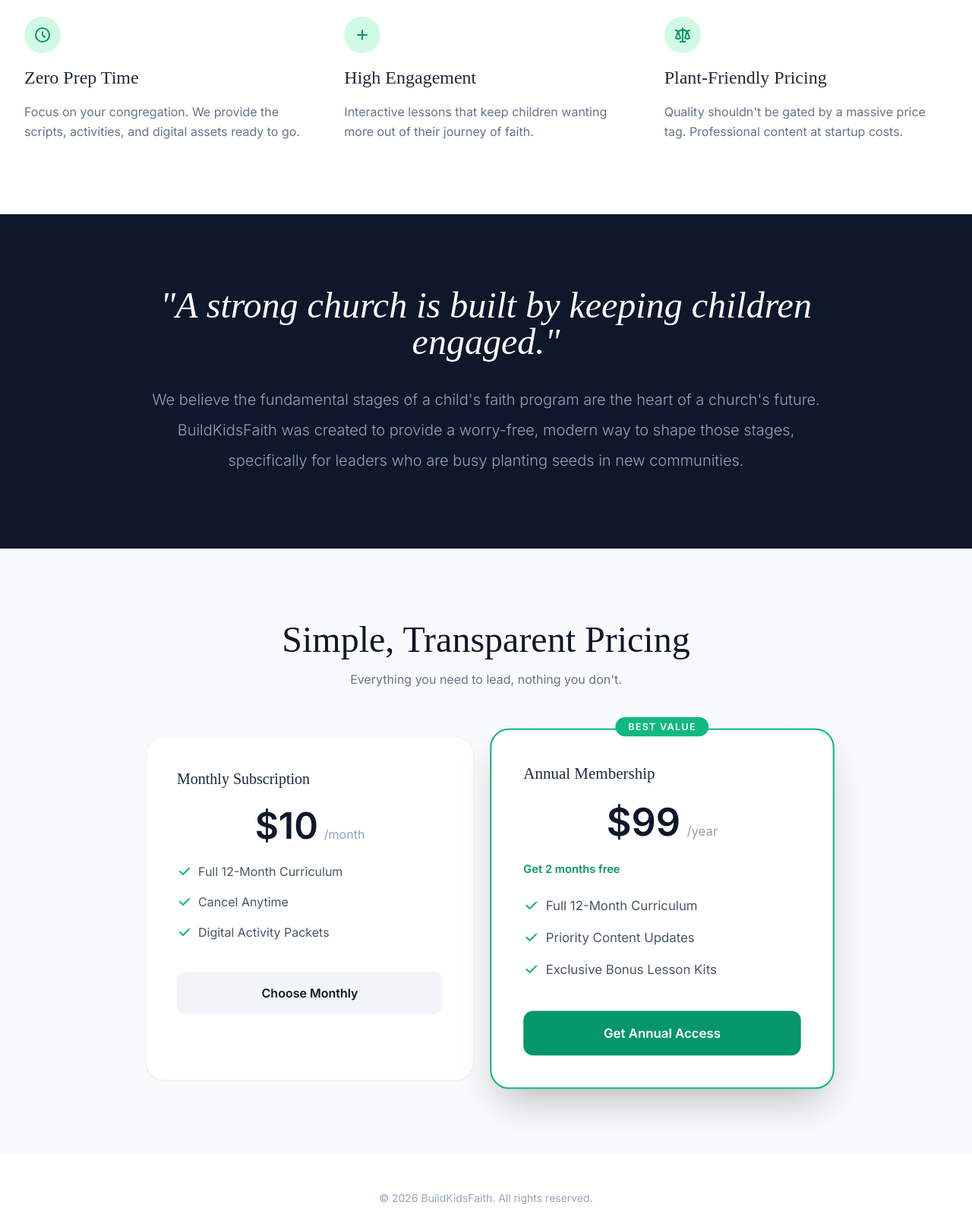
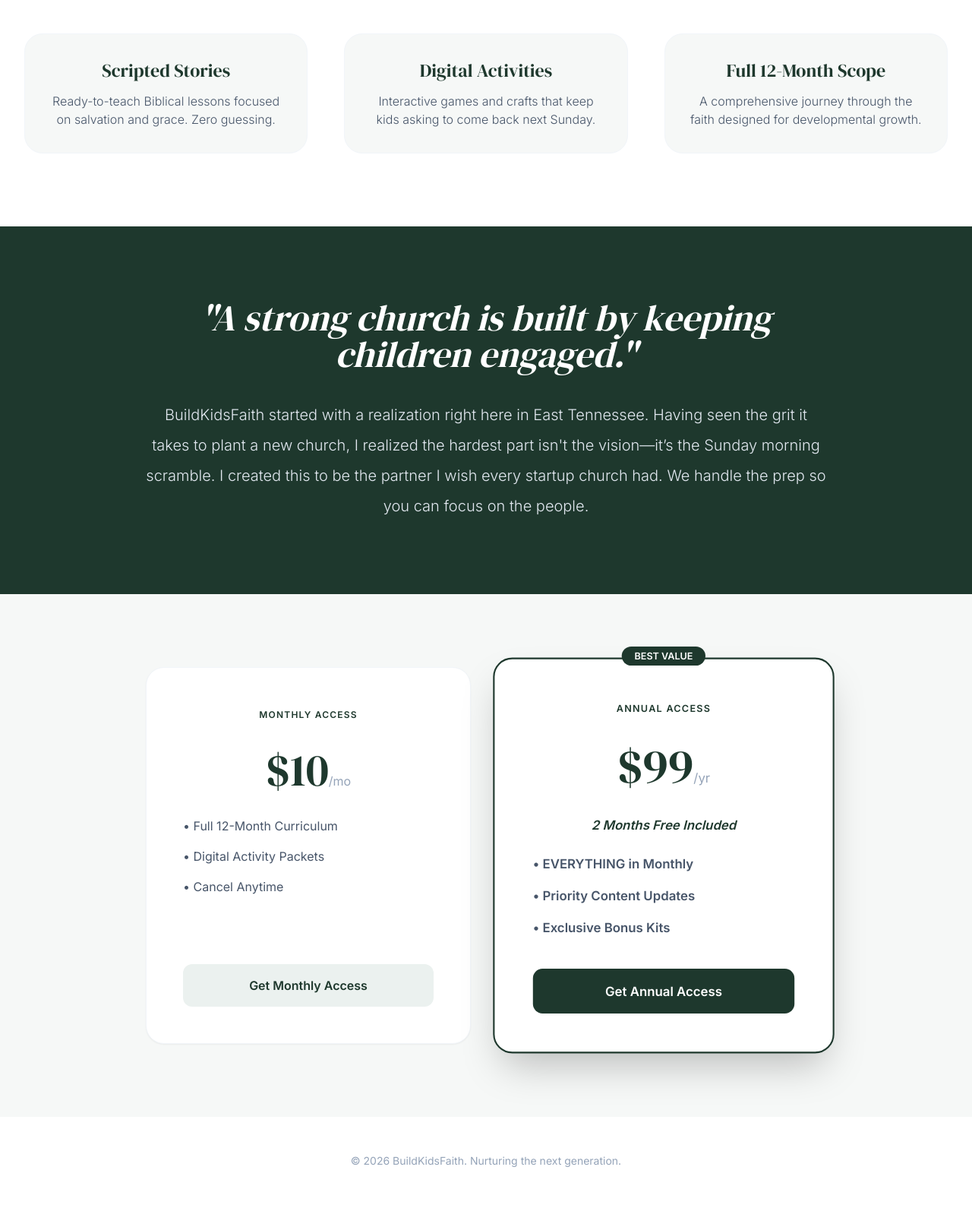
Before and after one commit to whodeygus/buildkidsfaith, a plain HTML site: page index.html in a window 1280 px wide. Shown: the part 780-2370 px from the top of the page at 76% size. Drawn offline with nearby package versions, Linux system fonts and the light colour scheme.

Commit message:
Refactor index.html for layout and design improvements
Updated HTML structure and styling for improved layout and design.

```diff
--- a/index.html
+++ b/index.html
@@ -6,125 +6,115 @@
     <title>BuildKidsFaith | Sunday School Curriculum for Church Plants</title>
     <script src="https://cdn.tailwindcss.com"></script>
     <link href="https://fonts.googleapis.com/css2?family=DM+Serif+Display&family=Inter:wght@300;400;600&display=swap" rel="stylesheet">
+    <script>
+        tailwind.config = {
+            theme: {
+                extend: {
+                    colors: {
+                        sage: { 50: '#f6f8f7', 100: '#ebf1ef', 500: '#8ca19c' },
+                        forest: '#1e382d'
+                    },
+                    fontFamily: { heading: ['"DM Serif Display"', 'serif'], body: ['Inter', 'sans-serif'] },
+                }
+            }
+        }
+    </script>
     <style>
-        body { font-family: 'Inter', sans-serif; }
-        h1, h2, h3 { font-family: 'DM+Serif+Display', serif; }
+        h1, h2, h3 { font-family: 'DM Serif Display', serif; }
         .hero-gradient { background: linear-gradient(135deg, #fdfbfb 0%, #ebedee 100%); }
     </style>
 </head>
-<body class="bg-white text-slate-800">
+<body class="bg-white text-slate-800 font-body antialiased">
 
     <nav class="flex items-center justify-between px-8 py-6 max-w-7xl mx-auto">
-        <div class="text-2xl font-bold tracking-tight text-slate-900">BuildKidsFaith<span class="text-emerald-600">.</span></div>
+        <div class="flex items-center gap-3">
+            <svg class="w-9 h-9 text-forest" fill="none" viewBox="0 0 24 24" stroke="currentColor">
+              <path stroke-linecap="round" stroke-linejoin="round" stroke-width="1.5" d="M12 2C7.03 2 3 6.03 3 11c0 2.22 1.05 4.19 2.68 5.61l-.68 2.04c-.16.48-.02.99.37 1.35.39.36.94.46 1.41.25l2.03-.89C10.19 20.37 11.08 21 12 21s1.81-.63 2.19-1.64l2.03.89c.47.21 1.02.11 1.41-.25.39-.36.53-.87.37-1.35l-.68-2.04C19.95 15.19 21 13.22 21 11c0-4.97-4.03-9-9-9zm0 4v10M8 11h8"/>
+            </svg>
+            <div class="text-2xl font-semibold tracking-tight text-forest">BuildKidsFaith</div>
+        </div>
         <div class="hidden md:flex space-x-8 text-sm font-medium">
-            <a href="#curriculum" class="hover:text-emerald-600 transition">Curriculum</a>
-            <a href="#about" class="hover:text-emerald-600 transition">Our Mission</a>
-            <a href="#pricing" class="hover:text-emerald-600 transition">Pricing</a>
+            <a href="#curriculum" class="hover:text-forest transition">Curriculum</a>
+            <a href="#mission" class="hover:text-forest transition">Our Heart</a>
+            <a href="#pricing" class="hover:text-forest transition">Pricing</a>
         </div>
-        <a href="#pricing" class="bg-slate-900 text-white px-5 py-2 rounded-full text-sm font-semibold hover:bg-emerald-700 transition">Get Started</a>
+        <a href="#pricing" class="bg-forest text-white px-5 py-2.5 rounded-xl text-sm font-semibold hover:bg-slate-900 transition">Start Growing</a>
     </nav>
 
     <section class="hero-gradient px-8 py-20 md:py-32">
         <div class="max-w-4xl mx-auto text-center">
-            <span class="text-emerald-600 font-semibold tracking-widest uppercase text-xs">For Church Plants & Startups</span>
-            <h1 class="text-5xl md:text-7xl mt-4 mb-6 leading-tight text-slate-900">Building a foundation they’ll never outgrow.</h1>
-            <p class="text-lg md:text-xl text-slate-600 mb-10 max-w-2xl mx-auto font-light">
-                Gospel-centered, high-engagement Sunday School curriculum designed to help your new ministry thrive without the prep-work stress.
+            <span class="inline-block px-3 py-1 text-xs font-semibold tracking-wide bg-sage-100 text-forest rounded-full uppercase">For Church Plants & Ministry Startups</span>
+            <h1 class="text-5xl md:text-7xl mt-5 mb-8 leading-tight text-forest">Building a foundation they’ll never outgrow.</h1>
+            <p class="text-lg md:text-xl text-slate-700 mb-12 max-w-2xl mx-auto leading-relaxed">
+                Provide a high-engagement, gospel-centered Sunday School curriculum designed specifically for church leadership. Worry-free prep, powerful results.
             </p>
-            <div class="flex flex-col md:flex-row justify-center gap-4">
-                <a href="#pricing" class="bg-emerald-600 text-white px-8 py-4 rounded-xl text-lg font-medium shadow-lg hover:bg-emerald-700 transition transform hover:-translate-y-1">Start Your 12-Month Journey</a>
-                <a href="#curriculum" class="bg-white border border-slate-200 px-8 py-4 rounded-xl text-lg font-medium hover:bg-slate-50 transition">View Sample Lesson</a>
+            <div class="flex flex-col md:flex-row justify-center gap-5">
+                <a href="#pricing" class="bg-forest text-white px-9 py-4.5 rounded-xl text-lg font-medium shadow-md hover:shadow-xl transition transform hover:-translate-y-1">Get Started for $10</a>
+                <a href="#curriculum" class="bg-white border border-slate-200 px-9 py-4.5 rounded-xl text-lg font-medium hover:bg-slate-50 transition">View Sample Lesson</a>
             </div>
         </div>
     </section>
 
     <section id="curriculum" class="py-24 px-8 max-w-7xl mx-auto">
         <div class="grid md:grid-cols-3 gap-12">
-            <div class="space-y-4">
-                <div class="w-12 h-12 bg-emerald-100 rounded-full flex items-center justify-center text-emerald-600">
-                    <svg xmlns="http://www.w3.org/2000/svg" class="h-6 w-6" fill="none" viewBox="0 0 24 24" stroke="currentColor">
-                        <path stroke-linecap="round" stroke-linejoin="round" stroke-width="2" d="M12 8v4l3 3m6-3a9 9 0 11-18 0 9 9 0 0118 0z" />
-                    </svg>
-                </div>
-                <h3 class="text-2xl">Zero Prep Time</h3>
-                <p class="text-slate-500 leading-relaxed">Focus on your congregation. We provide the scripts, activities, and digital assets ready to go.</p>
+            <div class="p-8 border border-slate-100 rounded-3xl bg-sage-50">
+                <h3 class="text-2xl text-forest mb-3 text-center">Scripted Stories</h3>
+                <p class="text-slate-600 font-light text-center">Ready-to-teach Biblical lessons focused on salvation and grace. Zero guessing.</p>
             </div>
-            <div class="space-y-4">
-                <div class="w-12 h-12 bg-emerald-100 rounded-full flex items-center justify-center text-emerald-600">
-                    <svg xmlns="http://www.w3.org/2000/svg" class="h-6 w-6" fill="none" viewBox="0 0 24 24" stroke="currentColor">
-                        <path stroke-linecap="round" stroke-linejoin="round" stroke-width="2" d="M12 6v6m0 0v6m0-6h6m-6 0H6" />
-                    </svg>
-                </div>
-                <h3 class="text-2xl">High Engagement</h3>
-                <p class="text-slate-500 leading-relaxed">Interactive lessons that keep children wanting more out of their journey of faith.</p>
+            <div class="p-8 border border-slate-100 rounded-3xl bg-sage-50">
+                <h3 class="text-2xl text-forest mb-3 text-center">Digital Activities</h3>
+                <p class="text-slate-600 font-light text-center">Interactive games and crafts that keep kids asking to come back next Sunday.</p>
             </div>
-            <div class="space-y-4">
-                <div class="w-12 h-12 bg-emerald-100 rounded-full flex items-center justify-center text-emerald-600">
-                    <svg xmlns="http://www.w3.org/2000/svg" class="h-6 w-6" fill="none" viewBox="0 0 24 24" stroke="currentColor">
-                        <path stroke-linecap="round" stroke-linejoin="round" stroke-width="2" d="M3 6l3 1m0 0l-3 9a5.002 5.002 0 006.001 0M6 7l3 9M6 7l6-2m6 2l3-1m-3 1l-3 9a5.002 5.002 0 006.001 0M18 7l3 9m-3-9l-6-2m0-2v2m0 16V5m0 16H9m3 0h3" />
-                    </svg>
-                </div>
-                <h3 class="text-2xl">Plant-Friendly Pricing</h3>
-                <p class="text-slate-500 leading-relaxed">Quality shouldn't be gated by a massive price tag. Professional content at startup costs.</p>
+            <div class="p-8 border border-slate-100 rounded-3xl bg-sage-50">
+                <h3 class="text-2xl text-forest mb-3 text-center">Full 12-Month Scope</h3>
+                <p class="text-slate-600 font-light text-center">A comprehensive journey through the faith designed for developmental growth.</p>
             </div>
         </div>
     </section>
 
-    <section id="about" class="bg-slate-900 py-24 px-8 text-white">
-        <div class="max-w-4xl mx-auto text-center">
-            <h2 class="text-4xl md:text-5xl mb-8 italic">"A strong church is built by keeping children engaged."</h2>
-            <p class="text-xl text-slate-400 font-light leading-loose">
-                We believe the fundamental stages of a child's faith program are the heart of a church's future. BuildKidsFaith was created to provide a worry-free, modern way to shape those stages, specifically for leaders who are busy planting seeds in new communities.
+    <section id="mission" class="bg-forest py-24 px-8 text-white text-center">
+        <div class="max-w-4xl mx-auto">
+            <h2 class="text-4xl md:text-5xl mb-9 font-heading italic italic">"A strong church is built by keeping children engaged."</h2>
+            <p class="text-xl text-slate-200 font-light leading-loose">
+                BuildKidsFaith started with a realization right here in East Tennessee. Having seen the grit it takes to plant a new church, I realized the hardest part isn't the vision—it’s the Sunday morning scramble. I created this to be the partner I wish every startup church had. We handle the prep so you can focus on the people.
             </p>
         </div>
     </section>
 
-    <section id="pricing" class="py-24 px-8 bg-gray-50">
-        <div class="max-w-7xl mx-auto text-center mb-16">
-            <h2 class="text-4xl md:text-5xl mb-4 text-slate-900">Simple, Transparent Pricing</h2>
-            <p class="text-slate-500">Everything you need to lead, nothing you don't.</p>
-        </div>
-
-        <div class="grid md:grid-cols-2 gap-8 max-w-4xl mx-auto">
-            <div class="bg-white p-10 rounded-3xl border border-slate-100 shadow-sm hover:shadow-xl transition duration-300">
-                <h3 class="text-xl mb-2">Monthly Subscription</h3>
-                <div class="flex items-baseline justify-center my-6">
-                    <span class="text-5xl font-bold text-slate-900">$10</span>
-                    <span class="text-slate-400 ml-2">/month</span>
+    <section id="pricing" class="py-24 px-8 bg-sage-50">
+        <div class="max-w-4xl mx-auto grid md:grid-cols-2 gap-10">
+            <div class="bg-white p-12 rounded-3xl border border-slate-100 shadow-sm flex flex-col justify-between">
+                <div class="text-center">
+                    <span class="text-xs font-bold tracking-widest text-forest uppercase">Monthly Access</span>
+                    <div class="my-8"><span class="text-6xl font-heading text-forest">$10</span><span class="text-slate-400">/mo</span></div>
+                    <ul class="text-left space-y-4 mb-10 text-slate-600">
+                        <li>• Full 12-Month Curriculum</li>
+                        <li>• Digital Activity Packets</li>
+                        <li>• Cancel Anytime</li>
+                    </ul>
                 </div>
-                <ul class="text-left space-y-4 mb-10 text-slate-600">
-                    <li class="flex items-center"><svg class="w-5 h-5 mr-2 text-emerald-500" fill="currentColor" viewBox="0 0 20 20"><path d="M16.707 5.293a1 1 0 010 1.414l-8 8a1 1 0 01-1.414 0l-4-4a1 1 0 011.414-1.414L8 12.586l7.293-7.293a1 1 0 011.414 0z"/></svg> Full 12-Month Curriculum</li>
-                    <li class="flex items-center"><svg class="w-5 h-5 mr-2 text-emerald-500" fill="currentColor" viewBox="0 0 20 20"><path d="M16.707 5.293a1 1 0 010 1.414l-8 8a1 1 0 01-1.414 0l-4-4a1 1 0 011.414-1.414L8 12.586l7.293-7.293a1 1 0 011.414 0z"/></svg> Cancel Anytime</li>
-                    <li class="flex items-center"><svg class="w-5 h-5 mr-2 text-emerald-500" fill="currentColor" viewBox="0 0 20 20"><path d="M16.707 5.293a1 1 0 010 1.414l-8 8a1 1 0 01-1.414 0l-4-4a1 1 0 011.414-1.414L8 12.586l7.293-7.293a1 1 0 011.414 0z"/></svg> Digital Activity Packets</li>
-                </ul>
-                <button class="w-full py-4 bg-slate-100 text-slate-900 rounded-xl font-semibold hover:bg-slate-200 transition">Choose Monthly</button>
+                <a href="https://buy.stripe.com/aFa4gy1Ht5kjgkX9FwgIo00" class="w-full text-center py-4 bg-sage-100 text-forest rounded-xl font-bold hover:bg-sage-200 transition">Get Monthly Access</a>
             </div>
 
-            <div class="bg-white p-10 rounded-3xl border-2 border-emerald-500 shadow-2xl relative transform md:scale-105">
-                <span class="absolute -top-4 left-1/2 -translate-x-1/2 bg-emerald-500 text-white px-4 py-1 rounded-full text-xs font-bold tracking-widest uppercase">Best Value</span>
-                <h3 class="text-xl mb-2">Annual Membership</h3>
-                <div class="flex items-baseline justify-center my-6">
-                    <span class="text-5xl font-bold text-slate-900">$99</span>
-                    <span class="text-slate-400 ml-2">/year</span>
+            <div class="bg-white p-12 rounded-3xl border-2 border-forest shadow-2xl flex flex-col justify-between relative transform md:scale-105">
+                <span class="absolute -top-4 left-1/2 -translate-x-1/2 bg-forest text-white px-4 py-1 rounded-full text-xs font-bold">BEST VALUE</span>
+                <div class="text-center">
+                    <span class="text-xs font-bold tracking-widest text-forest uppercase text-center">Annual Access</span>
+                    <div class="my-8"><span class="text-6xl font-heading text-forest">$99</span><span class="text-slate-400">/yr</span></div>
+                    <p class="text-forest font-bold mb-6 italic">2 Months Free Included</p>
+                    <ul class="text-left space-y-4 mb-10 text-slate-600 font-semibold">
+                        <li>• EVERYTHING in Monthly</li>
+                        <li>• Priority Content Updates</li>
+                        <li>• Exclusive Bonus Kits</li>
+                    </ul>
                 </div>
-                <p class="text-emerald-600 text-sm mb-6 font-semibold">Get 2 months free</p>
-                <ul class="text-left space-y-4 mb-10 text-slate-600">
-                    <li class="flex items-center"><svg class="w-5 h-5 mr-2 text-emerald-500" fill="currentColor" viewBox="0 0 20 20"><path d="M16.707 5.293a1 1 0 010 1.414l-8 8a1 1 0 01-1.414 0l-4-4a1 1 0 011.414-1.414L8 12.586l7.293-7.293a1 1 0 011.414 0z"/></svg> Full 12-Month Curriculum</li>
-                    <li class="flex items-center"><svg class="w-5 h-5 mr-2 text-emerald-500" fill="currentColor" viewBox="0 0 20 20"><path d="M16.707 5.293a1 1 0 010 1.414l-8 8a1 1 0 01-1.414 0l-4-4a1 1 0 011.414-1.414L8 12.586l7.293-7.293a1 1 0 011.414 0z"/></svg> Priority Content Updates</li>
-                    <li class="flex items-center"><svg class="w-5 h-5 mr-2 text-emerald-500" fill="currentColor" viewBox="0 0 20 20"><path d="M16.707 5.293a1 1 0 010 1.414l-8 8a1 1 0 01-1.414 0l-4-4a1 1 0 011.414-1.414L8 12.586l7.293-7.293a1 1 0 011.414 0z"/></svg> Exclusive Bonus Lesson Kits</li>
-                </ul>
-                <button class="w-full py-4 bg-emerald-600 text-white rounded-xl font-semibold hover:bg-emerald-700 transition">Get Annual Access</button>
+                <a href="https://buy.stripe.com/9B600i71NbIH9Wzg3UgIo01" class="w-full text-center py-4 bg-forest text-white rounded-xl font-bold hover:bg-slate-900 transition">Get Annual Access</a>
             </div>
         </div>
     </section>
 
-    <footer class="py-12 border-t border-slate-100 text-center text-slate-400 text-sm">
-        <p>&copy; 2026 BuildKidsFaith. All rights reserved.</p>
-        <div class="mt-4 flex justify-center space-x-6">
-            <a href="#" class="hover:text-slate-600">Privacy Policy</a>
-            <a href="#" class="hover:text-slate-600">Terms of Service</a>
-            <a href="mailto:hello@buildkidsfaith.com" class="hover:text-slate-600">Contact Us</a>
-        </div>
+    <footer class="py-12 text-center text-slate-400 text-sm">
+        <p>&copy; 2026 BuildKidsFaith. Nurturing the next generation.</p>
     </footer>
 
 </body>
```
